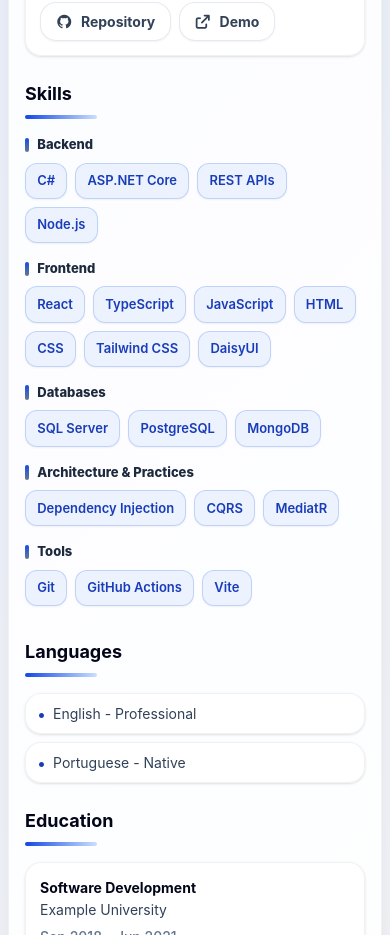
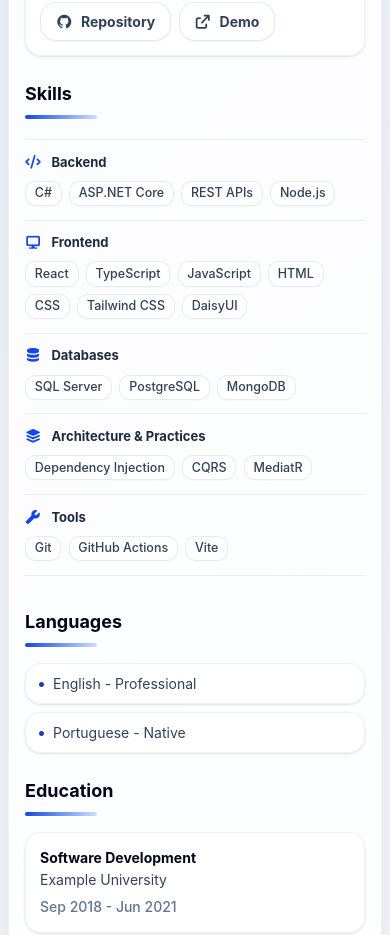
Before and after one commit to riricardo/cv, a React (Vite) app: page /#/software-en in a window 390 px wide. Shown: the part 1640-2575 px from the top of the page. Built offline with nearby package versions, Linux system fonts and the light colour scheme.

Commit message:
refactor: skill sections

```diff
--- a/src/components/resume/SkillsSection.tsx
+++ b/src/components/resume/SkillsSection.tsx
@@ -7,6 +7,14 @@
   text: ResumeText
 }
 
+const skillAreaIcons = {
+  backend: 'fa-code',
+  frontend: 'fa-display',
+  databases: 'fa-database',
+  architecture: 'fa-layer-group',
+  tools: 'fa-wrench',
+} satisfies Record<SkillAreaId, string>
+
 function getSkillEntries(skills: SkillAreas) {
   return Object.entries(skills) as Array<[SkillAreaId, string[]]>
 }
@@ -15,11 +23,14 @@
   return (
     <section aria-labelledby="skills-heading">
       <SectionTitle id="skills-heading">{text.skills}</SectionTitle>
-      <div className="mt-4 space-y-4">
+      <div className="skill-list mt-5">
         {getSkillEntries(skills).map(([skillArea, skillNames]) => (
           <section className="skill-category" key={skillArea}>
-            <h3 className="skill-category-title">{text.skillAreaTitles[skillArea]}</h3>
-            <ul className="mt-2 flex flex-wrap gap-2">
+            <h3 className="skill-category-title">
+              <span aria-hidden="true" className={`fa-solid ${skillAreaIcons[skillArea]}`} />
+              {text.skillAreaTitles[skillArea]}
+            </h3>
+            <ul className="skill-tags">
               {skillNames.map((skillName) => (
                 <li className="skill-tag" key={skillName}>
                   {skillName}
--- a/src/styles/global.css
+++ b/src/styles/global.css
@@ -114,21 +114,38 @@
 
 .skill-tag {
   align-items: center;
-  background: rgb(37 99 235 / 0.08);
-  border: 1px solid rgb(37 99 235 / 0.22);
-  border-radius: 0.875rem;
-  color: var(--color-blue-800);
+  background: rgb(255 255 255 / 0.9);
+  border: 1px solid rgb(226 232 240 / 0.86);
+  border-radius: 0.7rem;
+  color: var(--color-slate-700);
   display: inline-flex;
-  font-size: 0.875rem;
-  font-weight: 600;
-  line-height: 1.2;
-  min-height: 2rem;
-  padding: 0.45rem 0.8rem;
-  box-shadow: 0 1px 2px rgb(15 23 42 / 0.06);
+  font-size: 0.8125rem;
+  font-weight: 500;
+  line-height: 1.15;
+  min-height: 1.65rem;
+  padding: 0.32rem 0.62rem;
+  box-shadow: 0 1px 1px rgb(15 23 42 / 0.025);
+}
+
+.skill-tag:hover {
+  border-color: rgb(203 213 225 / 0.96);
+  box-shadow: 0 2px 6px rgb(15 23 42 / 0.04);
+  color: var(--color-slate-900);
+}
+
+.skill-list {
+  border-top: 1px solid rgb(226 232 240 / 0.78);
 }
 
 .skill-category {
+  align-items: start;
+  border-bottom: 1px solid rgb(226 232 240 / 0.78);
   break-inside: avoid;
+  display: grid;
+  gap: 0.85rem;
+  grid-template-columns: minmax(10.5rem, 12rem) minmax(0, 1fr);
+  padding: 1rem 0;
+  page-break-inside: avoid;
 }
 
 .skill-category-title {
@@ -136,19 +153,27 @@
   color: var(--color-slate-800);
   display: flex;
   font-size: 0.875rem;
-  font-weight: 800;
-  gap: 0.55rem;
+  font-weight: 650;
+  gap: 0.65rem;
   letter-spacing: 0;
+  line-height: 1.35;
+  min-width: 0;
 }
 
-.skill-category-title::before {
-  background: linear-gradient(180deg, var(--color-blue-700), #64748b);
-  border-radius: 9999px;
-  content: '';
-  display: inline-block;
+.skill-category-title .fa-solid {
+  color: var(--color-blue-700);
   flex: 0 0 auto;
-  height: 0.9rem;
-  width: 0.22rem;
+  font-size: 0.86rem;
+  line-height: 1;
+  text-align: center;
+  width: 1rem;
+}
+
+.skill-tags {
+  display: flex;
+  flex-wrap: wrap;
+  gap: 0.45rem;
+  min-width: 0;
 }
 
 .role-tag {
@@ -342,7 +367,6 @@
     min-height: 2.35rem;
   }
 
-  .skill-tag,
   .role-tag,
   .info-pill {
     border-radius: 0.75rem;
@@ -352,8 +376,22 @@
     padding: 0.4rem 0.7rem;
   }
 
+  .skill-category {
+    gap: 0.6rem;
+    grid-template-columns: 1fr;
+    padding: 0.85rem 0;
+  }
+
   .skill-category-title {
     font-size: 0.8125rem;
+  }
+
+  .resume-document .skill-tag {
+    border-radius: 0.65rem;
+    font-size: 0.78125rem;
+    line-height: 1.15;
+    min-height: 1.55rem;
+    padding: 0.28rem 0.55rem;
   }
 }
 
@@ -450,26 +488,35 @@
     color: var(--color-blue-800) !important;
   }
 
-  .role-tag,
   .skill-tag {
-    background: rgb(37 99 235 / 0.06) !important;
+    background: white !important;
+    border-color: rgb(203 213 225 / 0.72) !important;
     box-shadow: none !important;
-    color: var(--color-blue-800) !important;
-    min-height: 1.6rem !important;
-    padding: 0.28rem 0.65rem !important;
+    color: var(--color-slate-800) !important;
+    min-height: 1.35rem !important;
+    padding: 0.2rem 0.5rem !important;
+  }
+
+  .skill-list {
+    border-top-color: rgb(203 213 225 / 0.7) !important;
   }
 
   .skill-category {
+    border-bottom-color: rgb(203 213 225 / 0.7) !important;
     break-inside: avoid;
+    gap: 0.5rem !important;
+    grid-template-columns: 9.5rem minmax(0, 1fr) !important;
     page-break-inside: avoid;
+    padding: 0.45rem 0 !important;
   }
 
   .skill-category-title {
     color: var(--color-slate-900) !important;
+    font-size: 0.8125rem !important;
   }
 
-  .skill-category-title::before {
-    background: rgb(37 99 235 / 0.45) !important;
+  .skill-category-title .fa-solid {
+    color: var(--color-blue-800) !important;
   }
 
   .role-tag,
```
